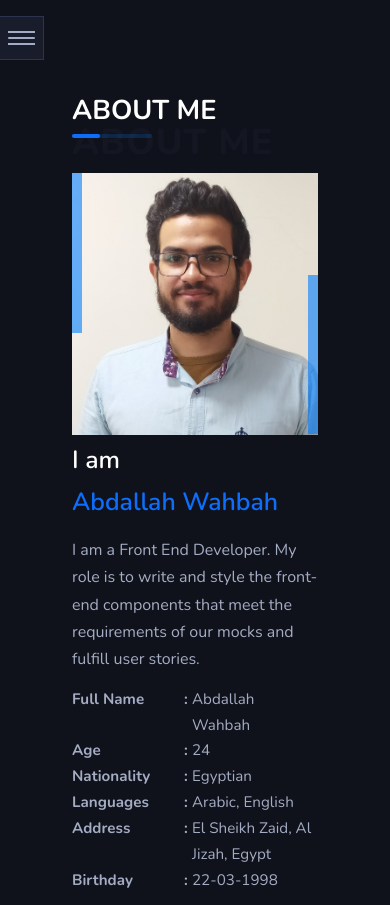
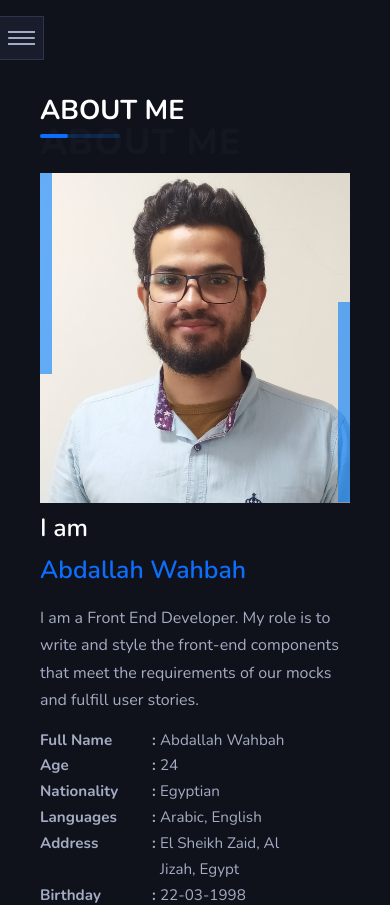
Before and after one commit to abdallahWahbah/Portfolio, a React (Create React App) app: page /about in a window 390 px wide. Shown: the top 905 px of the page. Built offline with nearby package versions, Linux system fonts and the light colour scheme.

Commit message:
Responsive Resume

```diff
--- a/src/components/JsonData.js
+++ b/src/components/JsonData.js
@@ -107,7 +107,7 @@ export const skills =
     },
     {
         title: "Javascript",
-        percentage: 75
+        percentage: 80
     },
     {
         title: "ReactJS",
@@ -164,7 +164,7 @@ export const educationTimeline =
             role: "High School",
             company: "Omar Ebn El-Khatab",
             date: "2013-2016",
-            description: "-Finished Schoold with percentage of 95.5%"
+            description: "-Finished School with percentage of 95.5%"
         },
     ]
 }
--- a/src/scss/components/_project.scss
+++ b/src/scss/components/_project.scss
@@ -9,7 +9,7 @@
 .project
 {
     flex-basis: 30%;
-    margin-bottom: 2rem;
+    margin-bottom: 6rem;
     padding: 2rem;
     height: 43rem;
     border: .5rem solid $color-navigation-background;
@@ -45,7 +45,6 @@
         justify-content: center;
         flex-direction: column;
         z-index: 1;
-        // display: none; ////////////////////////////////////////////////////////////////////////////////////////////////////
 
         & > *:not(:last-child){margin-bottom: 1rem;}
     }
@@ -66,29 +65,10 @@
     &__icons
     {
         position: absolute;
-        top: 120%;
-        left: 50%;
+        top: 90%;
+        left: 10%;
         transform: translate(-50%, -50%) scaleY(0);
         opacity: 0;
         transition: all .5s ease;
     }
-    &__icon
-    {
-        background-color: $color-main-font;
-        color: white;
-        border-radius: 50%;
-        height: 4.5rem;
-        width: 4.5rem;
-        cursor: pointer;
-        transition: all .3s ease;
-
-        display: flex;
-        justify-content: center;
-        align-items: center;
-
-        &:hover
-        {
-            background-color: $color-primary;
-        }
-    }
 }
--- a/src/scss/components/_timeline.scss
+++ b/src/scss/components/_timeline.scss
@@ -40,6 +40,13 @@
         display: flex;
         align-items: baseline;
 
+        @include respond(tab-port)
+        {
+            flex-wrap: wrap;
+            &>*{flex-basis: 50%;}
+            margin-bottom: 3rem;
+        }
+
         &::after
         {
             content: "";
@@ -58,6 +65,9 @@
         {
             font-size: 1.8rem;
             flex-basis: 20%;
+
+            @include respond(tab-land){flex-basis: 23%;}
+            @include respond(tab-port){flex-basis: 100%;}
         }
         &--details
         {
@@ -65,11 +75,15 @@
 
             display: flex;
             flex-direction: column;
+
+            @include respond(tab-port){flex-basis: 100%;}
         }
         &--role
         {
             color: $color-primary;
             font-size: 2.3rem;
+
+            @include respond(tab-port){font-size: 2.5rem;}
         }
         &--company
         {
@@ -78,12 +92,16 @@
             font-weight: 400;
             letter-spacing: 1px;
             margin-bottom: 1rem;
+
+            @include respond(tab-port){font-size: 2rem;}
         }
         &--description
         {
             font-weight: 400;
             font-size: 1.7rem;
             margin-bottom:2.5rem;
+
+            @include respond(tab-port){font-size: 1.9rem;}
         }
     }
 }
--- a/src/scss/layouts/_skills.scss
+++ b/src/scss/layouts/_skills.scss
@@ -12,6 +12,24 @@
     {
         flex-basis: 50%;
         margin-bottom: 2.7rem;
+
+        @include respond(tab-land)
+        {
+            flex-basis: 49%;
+            &:nth-of-type(odd)
+            {
+                margin-right: 1rem;
+            }
+        }
+
+        @include respond(tab-port)
+        {
+            flex-basis: 100%;
+            &:nth-of-type(odd)
+            {
+                margin-right: 0;
+            }
+        }
     }
 
     &__title
@@ -30,12 +48,16 @@
         font-size: 1.8rem;
         font-weight: 300;
         flex-basis: 10%;
+
+        @include respond(tab-land){flex-basis: 12%;}
     }
     &__line
     {
         position: relative;
-        height: .5rem;
+        height: .6rem;
         flex-basis: 85%;
+
+        @include respond(tab-port){height: .8rem;}
 
         &--background, &--above
         {
@@ -48,6 +70,7 @@
         {
             width: 100%;
             background-color: $color-navigation-border;
+
         }
         &--above
         {
--- a/src/scss/pages/_home.scss
+++ b/src/scss/pages/_home.scss
@@ -14,12 +14,12 @@ h1{margin-bottom: 0 !important;}
 
     @include respond(tab-port)
     {
-        padding: 11rem 13rem;
+        padding: 11rem;
     }
 
     @include respond(phone)
     {
-        padding: 11rem 9rem;
+        padding: 11rem 5rem;
     }
 }
 
```
